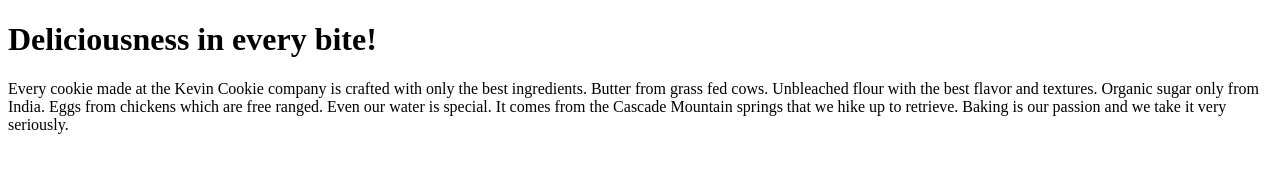
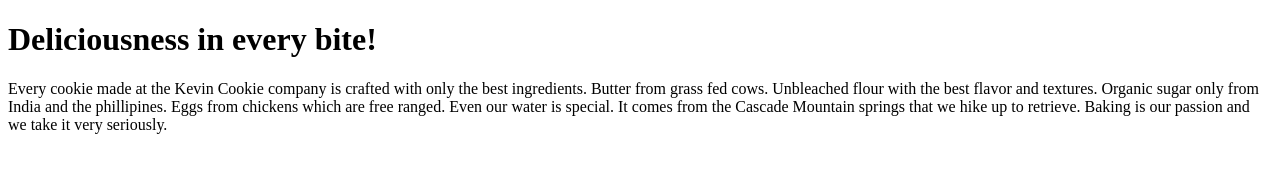
Before and after one commit to AyerTeryima/KelvinCookie-Practice, a plain HTML site: page index.htm in a window 1280 px wide. Drawn offline with Linux system fonts and the light colour scheme.

Commit message:
Update index.htm

```diff
--- a/index.htm
+++ b/index.htm
@@ -4,7 +4,7 @@
 
 <h1>Deliciousness in every bite!</h1>
 
-<p>Every cookie made at the Kevin Cookie company is crafted with only the best ingredients. Butter from grass fed cows. Unbleached flour with the best flavor and textures. Organic sugar only from India. Eggs from chickens which are free ranged. Even our water is special. It comes from the Cascade Mountain springs that we hike up to retrieve. Baking is our passion and we take it very seriously.</p>
+<p>Every cookie made at the Kevin Cookie company is crafted with only the best ingredients. Butter from grass fed cows. Unbleached flour with the best flavor and textures. Organic sugar only from India and the phillipines. Eggs from chickens which are free ranged. Even our water is special. It comes from the Cascade Mountain springs that we hike up to retrieve. Baking is our passion and we take it very seriously.</p>
 
 
 </body>
```
